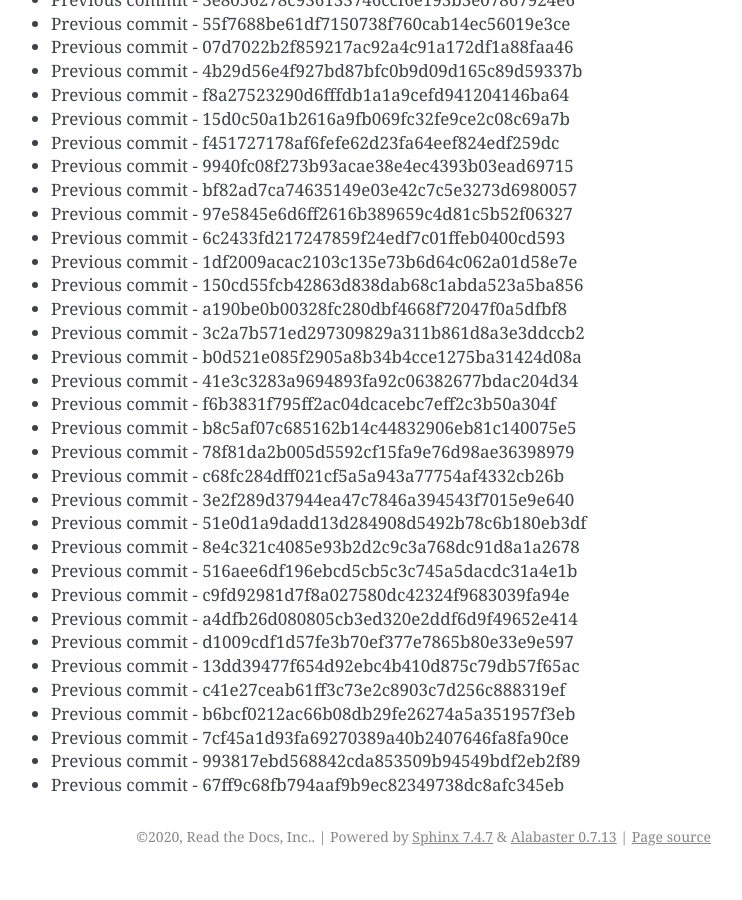
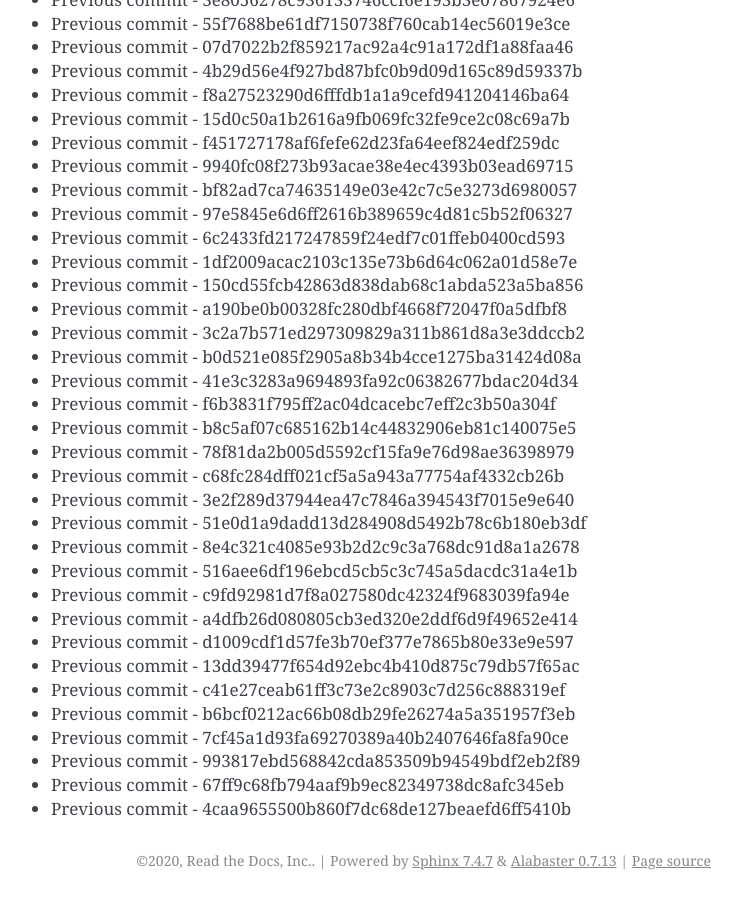
Before and after one commit to readthedocs/rtd-git-stresstest, a Sphinx documentation site: the page built from docs/updates.rst, in a window 1280 px wide and 900 px high, scrolled down 42681 px. Shown: the whole window, without its empty margins (399-1141 px from the left). Built offline with Sphinx 7.4.7, drawn with Linux system fonts in a browser that asks for light colours; before the commit the page ends 43557 px from its top, so only the background shows below that.

Commit message:
Generating commit from previous: 4caa9655500b860f7dc68de127beaefd6ff5410b

```diff
--- a/docs/updates.rst
+++ b/docs/updates.rst
@@ -1825,3 +1825,4 @@ It can be tested for any performance characteristics.
 * Previous commit - 7cf45a1d93fa69270389a40b2407646fa8fa90ce
 * Previous commit - 993817ebd568842cda853509b94549bdf2eb2f89
 * Previous commit - 67ff9c68fb794aaf9b9ec82349738dc8afc345eb
+* Previous commit - 4caa9655500b860f7dc68de127beaefd6ff5410b
```
